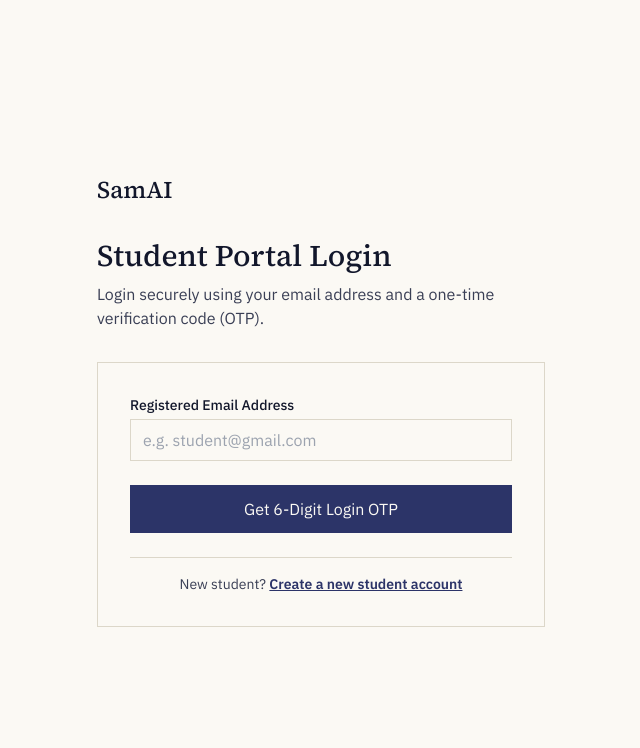
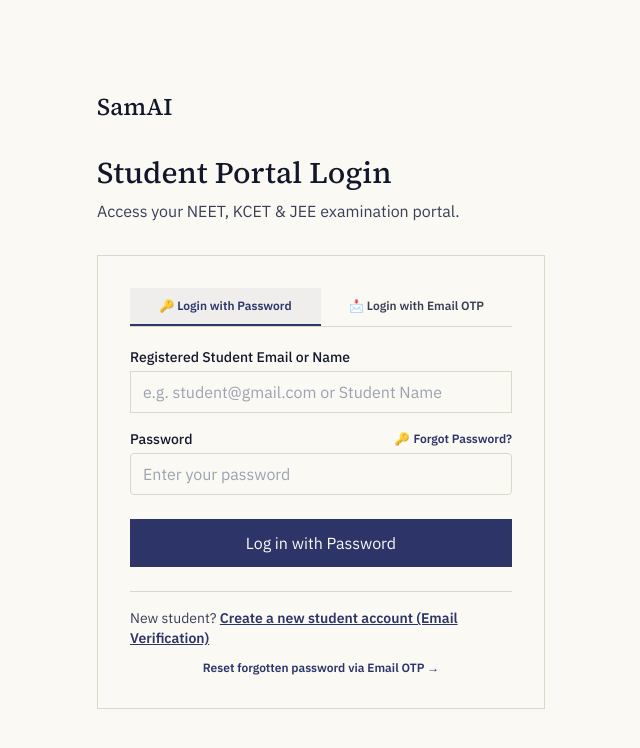
Before and after one commit to KUSHAL826/SAMAI, a Next.js app in the folder frontend/: page /login in a window 1280 px wide. Shown: the top 748 px of the page, without its empty margins (319-959 px from the left). Built offline with nearby package versions, Linux system fonts and the light colour scheme; no server answers.

Commit message:
Restore password login as primary option with tab switcher to OTP login and email verification links

```diff
--- a/frontend/app/(auth)/login/page.tsx
+++ b/frontend/app/(auth)/login/page.tsx
@@ -11,15 +11,55 @@ function LoginForm() {
   const router = useRouter();
   const searchParams = useSearchParams();
 
+  const [loginMethod, setLoginMethod] = useState<"PASSWORD" | "OTP">("PASSWORD");
+
+  // Password Login state
+  const [passwordForm, setPasswordForm] = useState({ name: "", password: "" });
+
+  // OTP Login state
   const [email, setEmail] = useState("");
   const [otp, setOtp] = useState("");
-  const [step, setStep] = useState<"REQUEST_OTP" | "VERIFY_OTP">("REQUEST_OTP");
+  const [otpStep, setOtpStep] = useState<"REQUEST_OTP" | "VERIFY_OTP">("REQUEST_OTP");
 
   const [error, setError] = useState<string | null>(null);
   const [info, setInfo] = useState<string | null>(searchParams.get("msg") || null);
   const [loading, setLoading] = useState(false);
   const [resending, setResending] = useState(false);
 
+  // Handle Password Submit
+  async function handlePasswordSubmit(e: React.FormEvent) {
+    e.preventDefault();
+    setError(null);
+    setInfo(null);
+    setLoading(true);
+
+    const cleanInput = passwordForm.name.trim();
+
+    try {
+      const res = await api.post<{ access_token: string }>("/api/v1/auth/login", {
+        name: cleanInput,
+        email: cleanInput,
+        password: passwordForm.password,
+      });
+
+      saveToken(res.access_token);
+      router.push("/dashboard");
+    } catch (err: any) {
+      if (err instanceof ApiError && err.status === 403 && err.message.includes("verified")) {
+        router.push(`/verify-email?email=${encodeURIComponent(cleanInput)}&msg=${encodeURIComponent(err.message)}`);
+        return;
+      }
+      setError(
+        err instanceof ApiError
+          ? err.message
+          : err?.message || "Could not log in. Please check your email/name and password."
+      );
+    } finally {
+      setLoading(false);
+    }
+  }
+
+  // Handle OTP Request
   async function handleRequestOTP(e: React.FormEvent) {
     e.preventDefault();
     setError(null);
@@ -37,7 +77,7 @@ function LoginForm() {
         email: cleanEmail,
       });
       setInfo(res.message || `A 6-digit OTP code has been dispatched to ${cleanEmail}.`);
-      setStep("VERIFY_OTP");
+      setOtpStep("VERIFY_OTP");
     } catch (err: any) {
       setError(
         err instanceof ApiError
@@ -49,6 +89,7 @@ function LoginForm() {
     }
   }
 
+  // Handle OTP Verification
   async function handleVerifyOTP(e: React.FormEvent) {
     e.preventDefault();
     setError(null);
@@ -82,6 +123,7 @@ function LoginForm() {
     }
   }
 
+  // Handle Resend OTP
   async function handleResendOTP() {
     setError(null);
     setResending(true);
@@ -103,7 +145,7 @@ function LoginForm() {
   return (
     <AuthShell
       title="Student Portal Login"
-      subtitle="Login securely using your email address and a one-time verification code (OTP)."
+      subtitle="Access your NEET, KCET & JEE examination portal."
     >
       {info && (
         <div className="mb-4 p-3 bg-emerald-50 border-l-4 border-emerald-600 text-emerald-900 text-xs font-medium rounded">
@@ -111,9 +153,77 @@ function LoginForm() {
         </div>
       )}
 
-      {step === "REQUEST_OTP" ? (
+      {/* LOGIN METHOD TAB SWITCHER */}
+      <div className="flex border-b border-line mb-5">
+        <button
+          type="button"
+          onClick={() => {
+            setLoginMethod("PASSWORD");
+            setError(null);
+          }}
+          className={`flex-1 py-2.5 text-xs font-bold transition-all border-b-2 ${
+            loginMethod === "PASSWORD"
+              ? "border-indigo text-indigo bg-indigo/5"
+              : "border-transparent text-slate hover:text-ink"
+          }`}
+        >
+          🔑 Login with Password
+        </button>
+        <button
+          type="button"
+          onClick={() => {
+            setLoginMethod("OTP");
+            setError(null);
+          }}
+          className={`flex-1 py-2.5 text-xs font-bold transition-all border-b-2 ${
+            loginMethod === "OTP"
+              ? "border-indigo text-indigo bg-indigo/5"
+              : "border-transparent text-slate hover:text-ink"
+          }`}
+        >
+          📩 Login with Email OTP
+        </button>
+      </div>
+
+      <ErrorText message={error} />
+
+      {loginMethod === "PASSWORD" ? (
+        /* PASSWORD LOGIN FORM */
+        <form onSubmit={handlePasswordSubmit} className="space-y-4">
+          <Field
+            label="Registered Student Email or Name"
+            type="text"
+            required
+            placeholder="e.g. student@gmail.com or Student Name"
+            value={passwordForm.name}
+            onChange={(e) => setPasswordForm({ ...passwordForm, name: e.target.value })}
+          />
+
+          <div>
+            <div className="flex items-center justify-between mb-1">
+              <span className="block text-sm font-medium text-ink">Password</span>
+              <Link href="/forgot-password" className="text-xs text-indigo font-bold hover:underline flex items-center gap-1">
+                <span>🔑</span> Forgot Password?
+              </Link>
+            </div>
+            <input
+              type="password"
+              required
+              placeholder="Enter your password"
+              value={passwordForm.password}
+              onChange={(e) => setPasswordForm({ ...passwordForm, password: e.target.value })}
+              className="w-full border border-line bg-paper px-3 py-2 text-slate focus:border-indigo transition-colors rounded"
+            />
+          </div>
+
+          <div className="pt-2">
+            <SubmitButton loading={loading}>Log in with Password</SubmitButton>
+          </div>
+        </form>
+      ) : (
+        /* EMAIL OTP LOGIN FORM */
+        otpStep === "REQUEST_OTP" ? (
           <form onSubmit={handleRequestOTP} className="space-y-4">
-          <ErrorText message={error} />
             <Field
               label="Registered Email Address"
               type="email"
@@ -124,13 +234,11 @@ function LoginForm() {
             />
 
             <div className="pt-2">
-            <SubmitButton loading={loading}>Get 6-Digit Login OTP</SubmitButton>
+              <SubmitButton loading={loading}>Send 6-Digit Email OTP</SubmitButton>
             </div>
           </form>
         ) : (
           <form onSubmit={handleVerifyOTP} className="space-y-4">
-          <ErrorText message={error} />
-
             <div className="p-3 bg-slate-50 border border-slate-200 rounded text-xs text-slate-700 flex justify-between items-center">
               <span>
                 OTP sent to <strong>{email}</strong>
@@ -138,7 +246,7 @@ function LoginForm() {
               <button
                 type="button"
                 onClick={() => {
-                setStep("REQUEST_OTP");
+                  setOtpStep("REQUEST_OTP");
                   setOtp("");
                   setError(null);
                 }}
@@ -179,15 +287,20 @@ function LoginForm() {
               <SubmitButton loading={loading}>Verify & Login</SubmitButton>
             </div>
           </form>
+        )
       )}
 
+      {/* ACTION FOOTER FOR NEW SIGNUP & FORGOT PASSWORD */}
       <div className="mt-6 pt-4 border-t border-line flex flex-col items-center gap-3 text-sm text-slate">
         <p>
           New student?{" "}
           <Link href="/signup" className="text-indigo font-semibold underline">
-            Create a new student account
+            Create a new student account (Email Verification)
           </Link>
         </p>
+        <Link href="/forgot-password" className="text-xs text-indigo hover:underline font-semibold">
+          Reset forgotten password via Email OTP →
+        </Link>
       </div>
     </AuthShell>
   );
```
Lines whose indentation alone changed are shown as unchanged.
